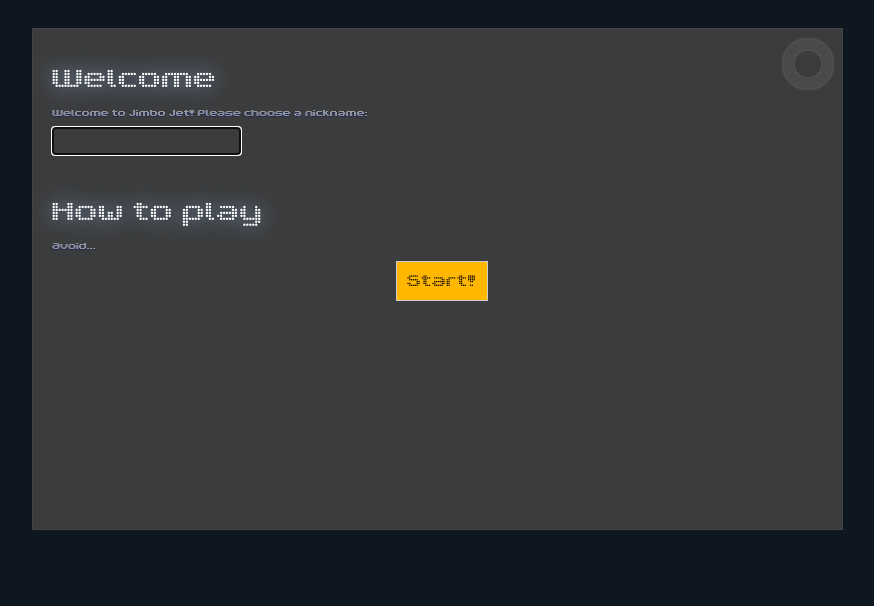
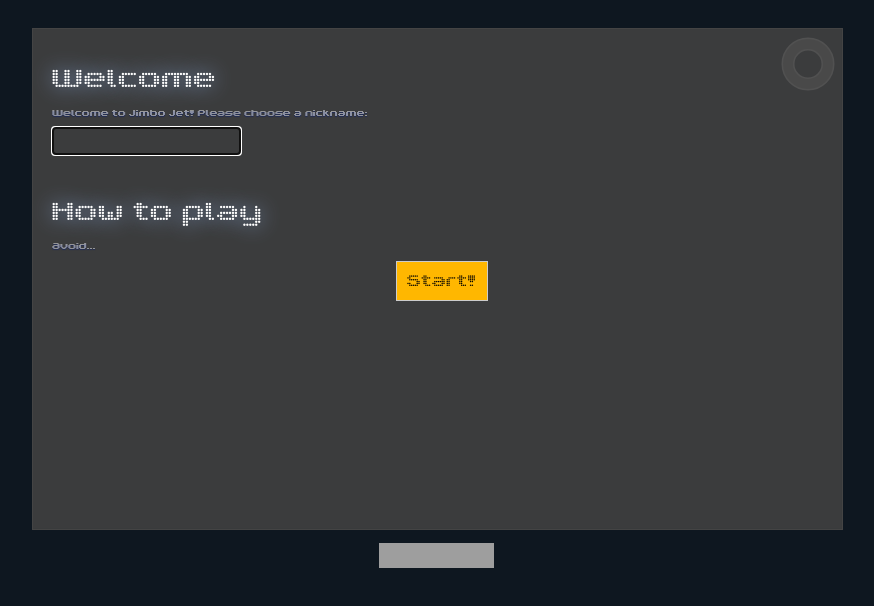
Before and after one commit to nko2/weapi, a website: page index.html in a window 1280 px wide. Shown: the part 112-718 px from the top of the page, without its empty margins (204-1078 px from the left). Drawn offline with nearby package versions, Linux system fonts and the light colour scheme; no server answers; grey boxes are pictures that could not be loaded.

Commit message:
Added Vote button

```diff
--- a/css/style.css
+++ b/css/style.css
@@ -91,3 +91,9 @@ canvas{
 .stuff{
   display:none;
 }
+
+footer{
+  margin:15px 0 0 0;
+  width:100%;
+  text-align:center;
+}
--- a/index.html
+++ b/index.html
@@ -24,6 +24,10 @@
 </div>
 <canvas id="canvas" width="809" height="500"> </canvas>
 </div>
+<footer>
+<iframe src="http://nodeknockout.com/iframe/weapi" frameborder=0 scrolling=no allowtransparency=true width=115 height=25>
+</iframe>
+</footer>
 <div class="stuff">
   <div id="welcomeScreen"><form id="nickForm">
       <h2>Welcome</h2>
```
